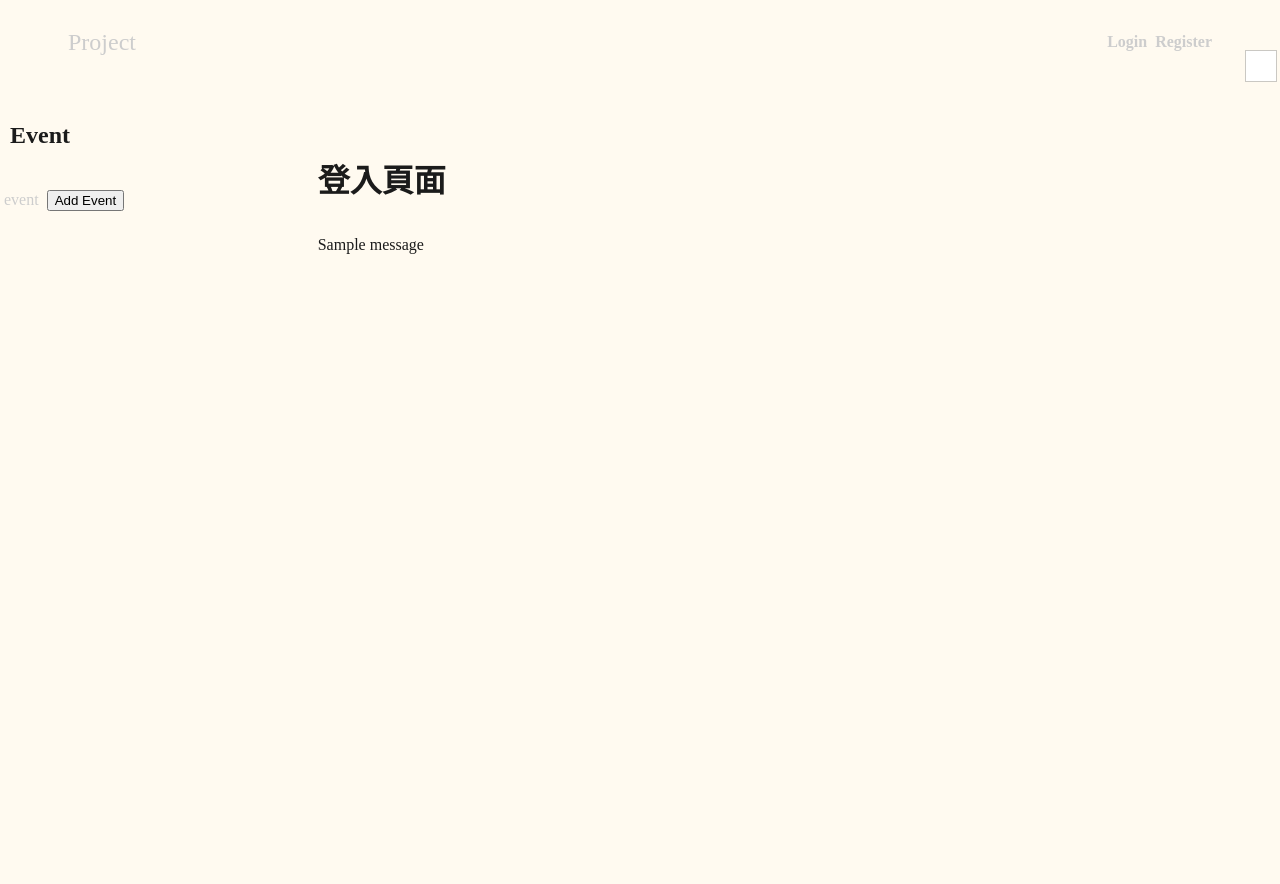
After one commit to morrischen890717/112_Web, a Django app: page /login/ in a window 1280 px wide. The commit adds this page. Run offline with Django 4.2, Linux system fonts and the light colour scheme; one stand-in notice (Sample message) is shown.

Commit message:
can register user

```diff
--- a/project/manage_system/views.py
+++ b/project/manage_system/views.py
@@ -1,5 +1,7 @@
-from django.shortcuts import render
-from .models import Event
+from django.shortcuts import render, redirect
+from django.contrib import messages
+from .models import Event, User
+from django.contrib.auth.forms import UserCreationForm
 from .api.backend import initializeEventSetting, getAllParticipant, acceptSpecifiedParticipant
 
 # Create your views here.
@@ -34,3 +36,18 @@ def participantPage(request, eventName):
     participants = getAllParticipant(event.sheetId)
 
     return render(request, 'participantPage.html', locals())
+
+def login(request):
+    return render(request, 'login.html')
+#註冊
+def register(request):
+    form = UserCreationForm()
+    if request.method == "POST":
+        form = UserCreationForm(request.POST)
+        if form.is_valid():
+            form.save()
+            return redirect('/login')  #重新導向到登入畫面
+    context = {
+        'form': form
+    }
+    return render(request, 'register.html', context)
--- a/project/project/urls.py
+++ b/project/project/urls.py
@@ -16,11 +16,13 @@ Including another URLconf
 """
 from django.contrib import admin
 from django.urls import path
-from manage_system.views import homepage, eventPage, participantPage
+from manage_system.views import homepage, eventPage, participantPage, login, register
 
 urlpatterns = [
     path("admin/", admin.site.urls),
     path('', homepage),
     path("eventPage", eventPage),
     path("participantPage/<str:eventName>", participantPage),
+    path('login/', login),
+    path('register/', register)
 ]
--- a/project/templates/base.html
+++ b/project/templates/base.html
@@ -15,7 +15,8 @@
 
     <div class="top-navigation">
       <a href="/" class="logo">Project</a>
-      <a href="/"><h4>Login</h4></a>
+      <a href="/login"><h4>Login</h4></a>
+      <a href="/register"><h4>Register</h4></a>
     </div>
     <div class="main-wrapper">
       <div class="sidebar-container">
--- /dev/null
+++ b/project/templates/login.html
@@ -0,0 +1,12 @@
+{% extends "base.html" %}
+{% load static %}
+{% block main-wrapper %}
+<div class="main-content">
+    <header><h1>登入頁面</h1></header>
+    {% for message in messages %}
+        <div class='alert alert-{{message.tag}}'>
+            {{message}}
+        </div>
+    {% endfor %}
+</div>
+{% endblock %}
```
Also changed, not shown: project/templates/register.html (added, +14 -0 lines), project/db.sqlite3.
